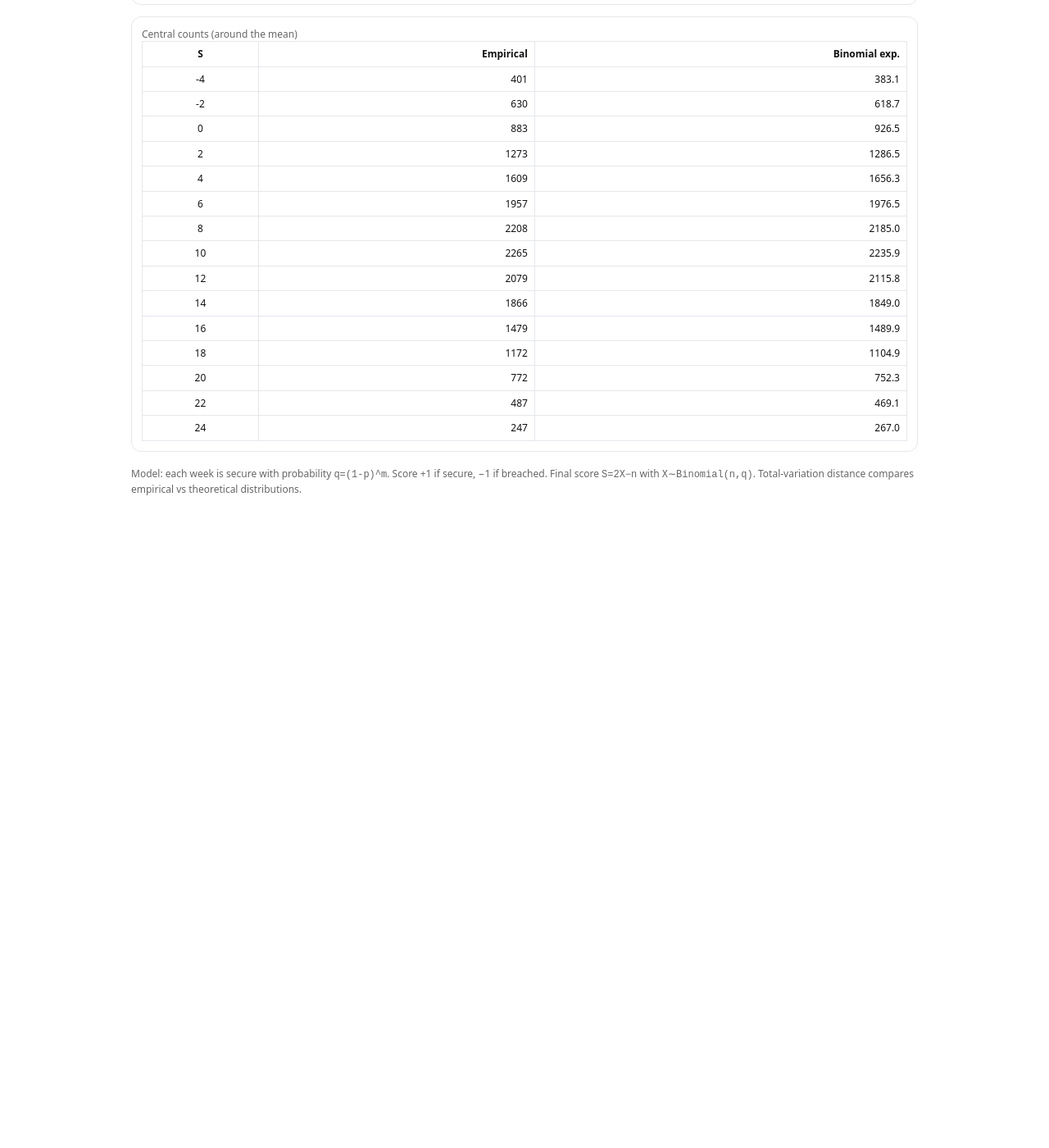
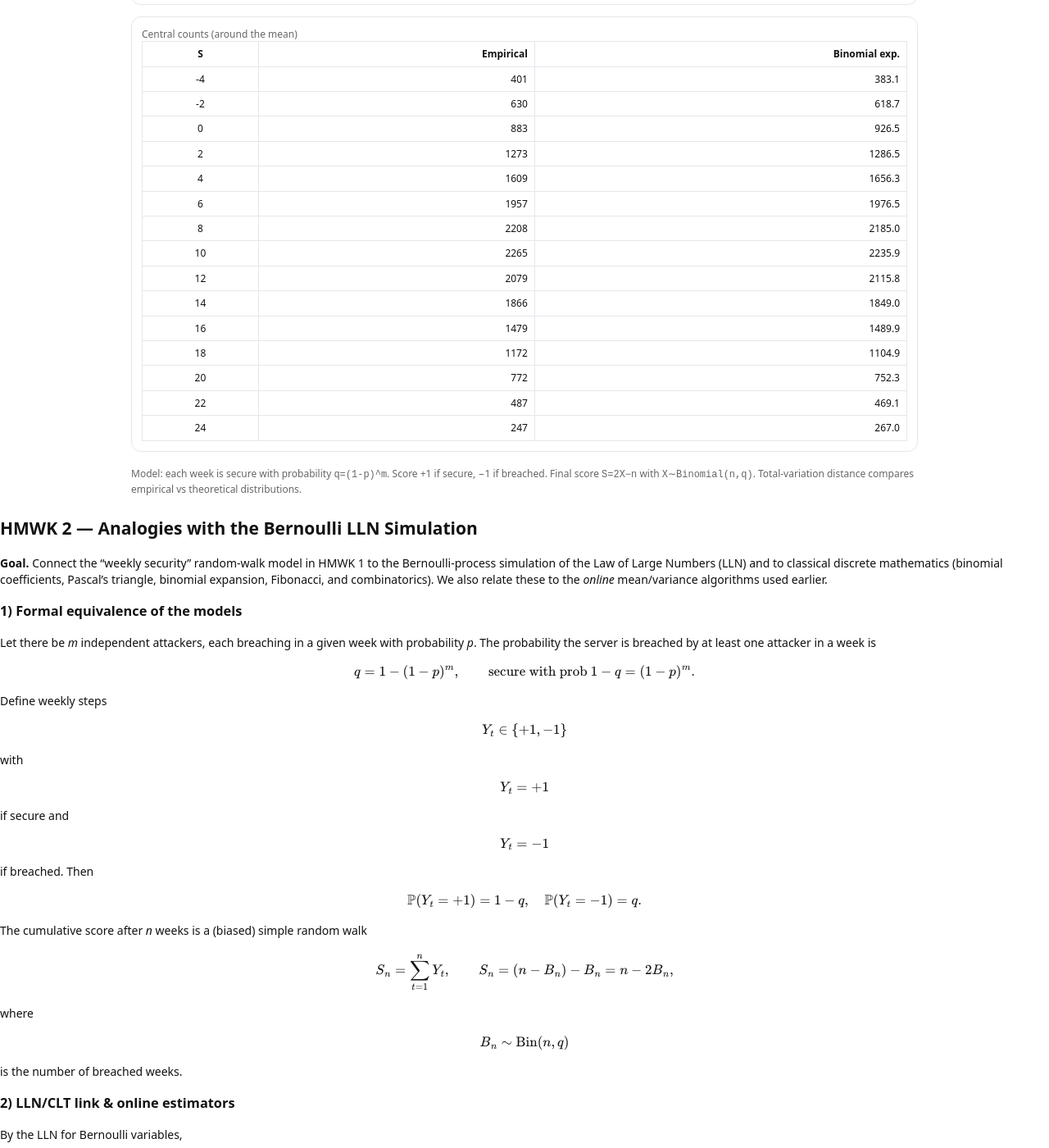
Before and after one commit to Nochman/Nochman.github.io, a Jekyll site: the page homeworks/week06/hmwk7.html, which Jekyll copies as it is, in a window 1280 px wide and 1400 px high, scrolled down 1002 px. Shown: the whole window at 82% size. Built offline with Jekyll 4.4.1, drawn with Linux system fonts in a browser that asks for light colours; before the commit the page ends 1631 px from its top, so only the background shows below that; some of the changed text lies outside the part shown.

Commit message:
Update hmwk7.html

```diff
--- a/homeworks/week06/hmwk7.html
+++ b/homeworks/week06/hmwk7.html
@@ -250,5 +250,53 @@ function run(){
 document.getElementById('run').addEventListener('click', run);
 run();
 </script>
+
+  <section id="hmwk-2">
+  <h2>HMWK 2 — Analogies with the Bernoulli LLN Simulation</h2>
+  <p><strong>Goal.</strong> Connect the “weekly security” random-walk model in HMWK 1 to the Bernoulli-process simulation of the Law of Large Numbers (LLN) and to classical discrete mathematics (binomial coefficients, Pascal’s triangle, binomial expansion, Fibonacci, and combinatorics). We also relate these to the <em>online</em> mean/variance algorithms used earlier.</p>
+
+  <h3>1) Formal equivalence of the models</h3>
+  <p>Let there be <em>m</em> independent attackers, each breaching in a given week with probability <em>p</em>. The probability the server is breached by at least one attacker in a week is</p>
+  <div class="math">$$ q = 1 - (1-p)^m, \qquad \text{secure with prob } 1-q = (1-p)^m. $$</div>
+  <p>Define weekly steps $$Y_t \in \{+1,-1\}$$ with $$Y_t=+1$$ if secure and $$Y_t=-1$$ if breached. Then</p>
+  <div class="math">$$ \mathbb P(Y_t=+1)=1-q,\quad \mathbb P(Y_t=-1)=q. $$</div>
+  <p>The cumulative score after <em>n</em> weeks is a (biased) simple random walk</p>
+  <div class="math">$$ S_n = \sum_{t=1}^n Y_t, \qquad S_n = (n-B_n) - B_n = n - 2B_n, $$</div>
+  <p>where $$B_n \sim \mathrm{Bin}(n,q)$$ is the number of breached weeks.</p>
+
+  <h3>2) LLN/CLT link & online estimators</h3>
+  <p>By the LLN for Bernoulli variables, $$B_n/n \to q$$ almost surely, so</p>
+  <div class="math">$$ \frac{S_n}{n} = 1 - 2\,\frac{B_n}{n} \;\xrightarrow{\;\text{a.s.}\;}\; 1-2q. $$</div>
+  <p>Single-step moments: $$\mathbb E[Y]=1-2q,\quad \operatorname{Var}(Y)=4q(1-q).$$ Hence $$\mathbb E[S_n]=n(1-2q),\ \operatorname{Var}(S_n)=4n\,q(1-q).$$</p>
+  <p>The <em>online</em> updates from earlier apply directly to $$Y_t$$ (or to breach indicators $$X_t=\tfrac{1-Y_t}{2}\in\{0,1\}$$): they give $$\mathcal O(1)$$, numerically stable running estimates of the mean/variance and thus of $$q$$ via $$\hat q=\tfrac{1-\hat m}{2}$$.</p>
+
+  <h3>3) Binomial distribution & Pascal’s triangle</h3>
+  <p>Reaching $$S_n=s$$ means $$b=(n-s)/2$$ breaches (same parity). The number of length-$$n$$ trajectories with exactly $$b$$ breaches is</p>
+  <div class="math">$$ \#\{\text{paths to score } s\} = \binom{n}{b},\qquad b=\frac{n-s}{2}. $$</div>
+  <p>These are precisely the entries of <strong>Pascal’s triangle</strong>. The weighting follows the <strong>binomial expansion</strong>:</p>
+  <div class="math">$$ ((1-q)+q)^n = \sum_{b=0}^n \binom{n}{b} (1-q)^{n-b} q^b. $$</div>
+  <p>For large $$n$$, by the CLT, $$S_n$$ is approximately normal with the mean and variance above.</p>
+
+  <h3>4) Random-walk viewpoint</h3>
+  <p>This is a biased simple random walk with up-step probability $$1-q$$. The special case $$q=\tfrac12$$ is symmetric (zero drift); mapping from $$B_n$$ to $$S_n$$ scales variance by the step size (here 2).</p>
+
+  <h3>5) Fibonacci and related combinatorics</h3>
+  <ul>
+    <li><em>Pascal–Fibonacci.</em> Sums along shallow diagonals of Pascal’s triangle yield Fibonacci numbers:
+      $$F_k=\sum_j \binom{k-j-1}{j}.$$</li>
+    <li><em>No consecutive breaches.</em> If two successive −1 steps are forbidden, the number of admissible sequences of length $$n$$ equals $$F_{n+2}$$ (compositions into 1’s and 2’s).</li>
+    <li><em>(Optional) Catalan.</em> Constraining paths to never dip below a baseline leads to Catalan counts, another classic link between random walks and combinatorics.</li>
+  </ul>
+
+  <h3>6) Beyond IID & large-system limits</h3>
+  <ul>
+    <li><em>Many attackers, small p.</em> With $$m$$ large and $$p$$ small, letting $$\lambda=mp$$ gives $$q=1-(1-p)^m\approx 1-e^{-\lambda}\approx \lambda$$ for small $$\lambda$$; per week it’s still Bernoulli$$(q)$$ and over $$n$$ weeks Bin$$(n,q)$$.</li>
+    <li><em>Heterogeneous weeks.</em> If $$q_t$$ varies (changing $$m_t$$ or $$p_t$$), the breach count is <em>Poisson-binomial</em>. The random-walk view still holds with time-varying bias; online estimators still work.</li>
+  </ul>
+
+  <h3>7) Tie-back to online statistics</h3>
+  <p>The streaming mean/variance (Welford) from the previous work gives real-time LLN demonstrations: for the Bernoulli indicators it tracks the breach rate $$q$$; for the random walk it tracks drift and variability of $$S_n$$ — directly connecting HMWK 1 to the earlier location/dispersion and online computation content.</p>
+</section>
+  <script src="https://cdn.jsdelivr.net/npm/mathjax@3/es5/tex-mml-chtml.js"></script>
 </body>
 </html>
```
